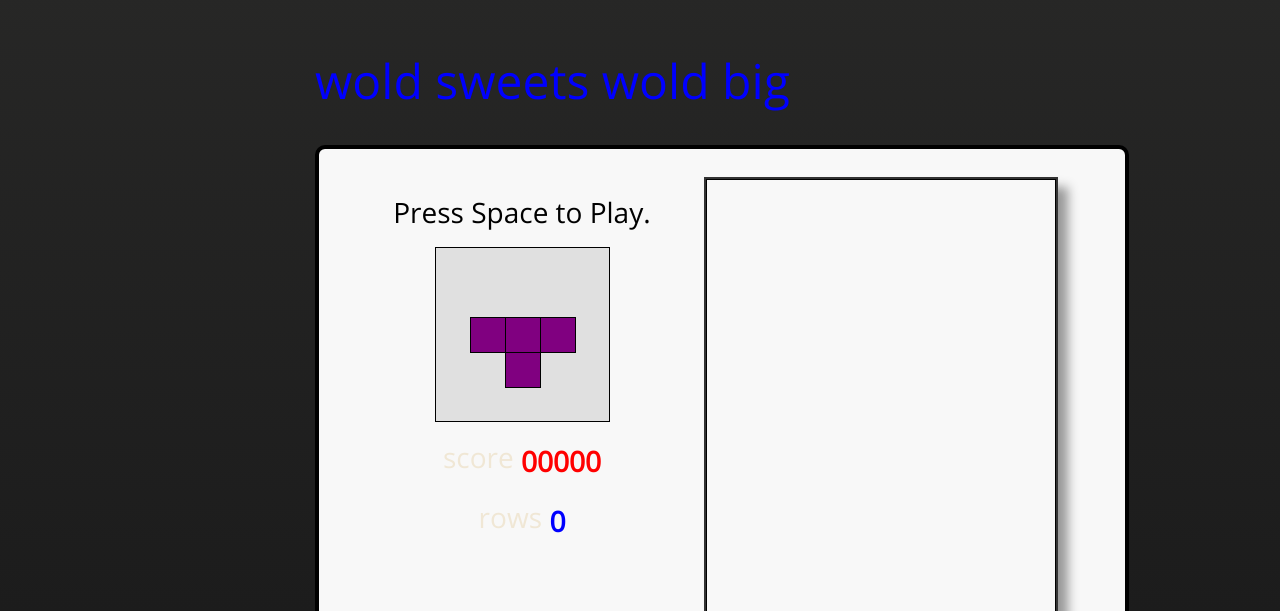
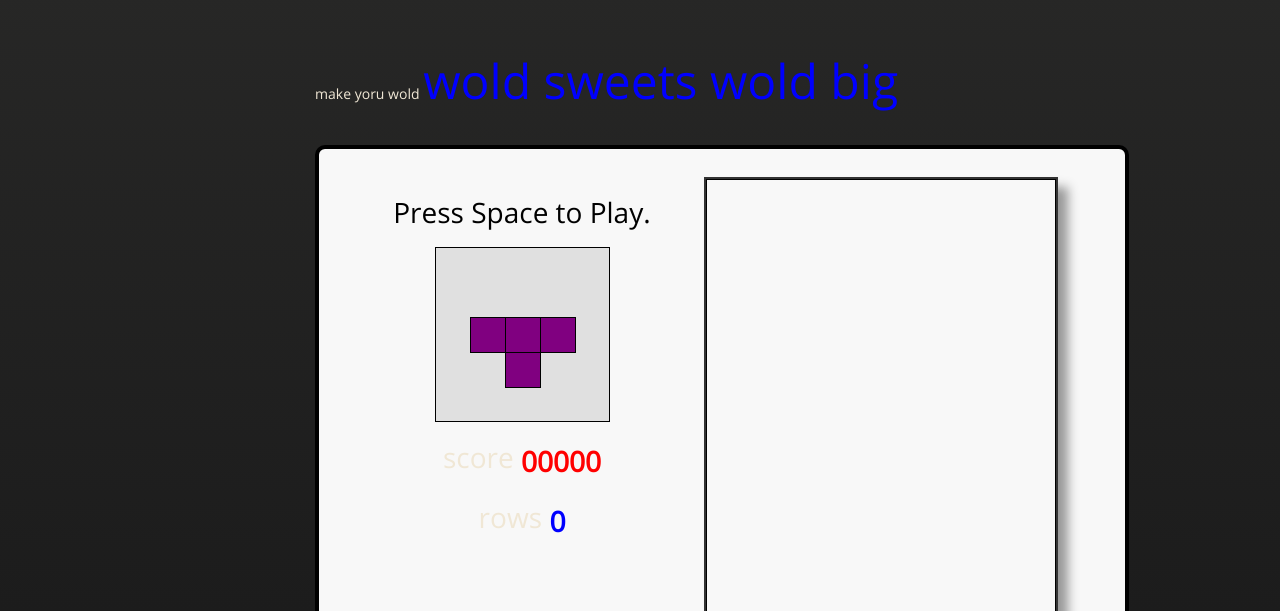
Before and after one commit to enderfire/enderfire.github.io, a plain HTML site: page index.html in a window 1280 px wide. Shown: the part 189-800 px from the top of the page. Drawn offline with nearby package versions, Linux system fonts and the light colour scheme.

Commit message:
Update index.html

```diff
--- a/index.html
+++ b/index.html
@@ -35,7 +35,7 @@
           <span class="credits left">Project maintained by <a href="https://github.com/enderfire">enderfire</a></span>
           <span class="credits right">Hosted on GitHub Pages &mdash; Theme by <a href="https://twitter.com/michigangraham">mattgraham</a></span>
         </div>
-
+make yoru wold
 <font size='50' color='blue'>wold sweets wold big</font>
 
   <div id="tetris">
```
